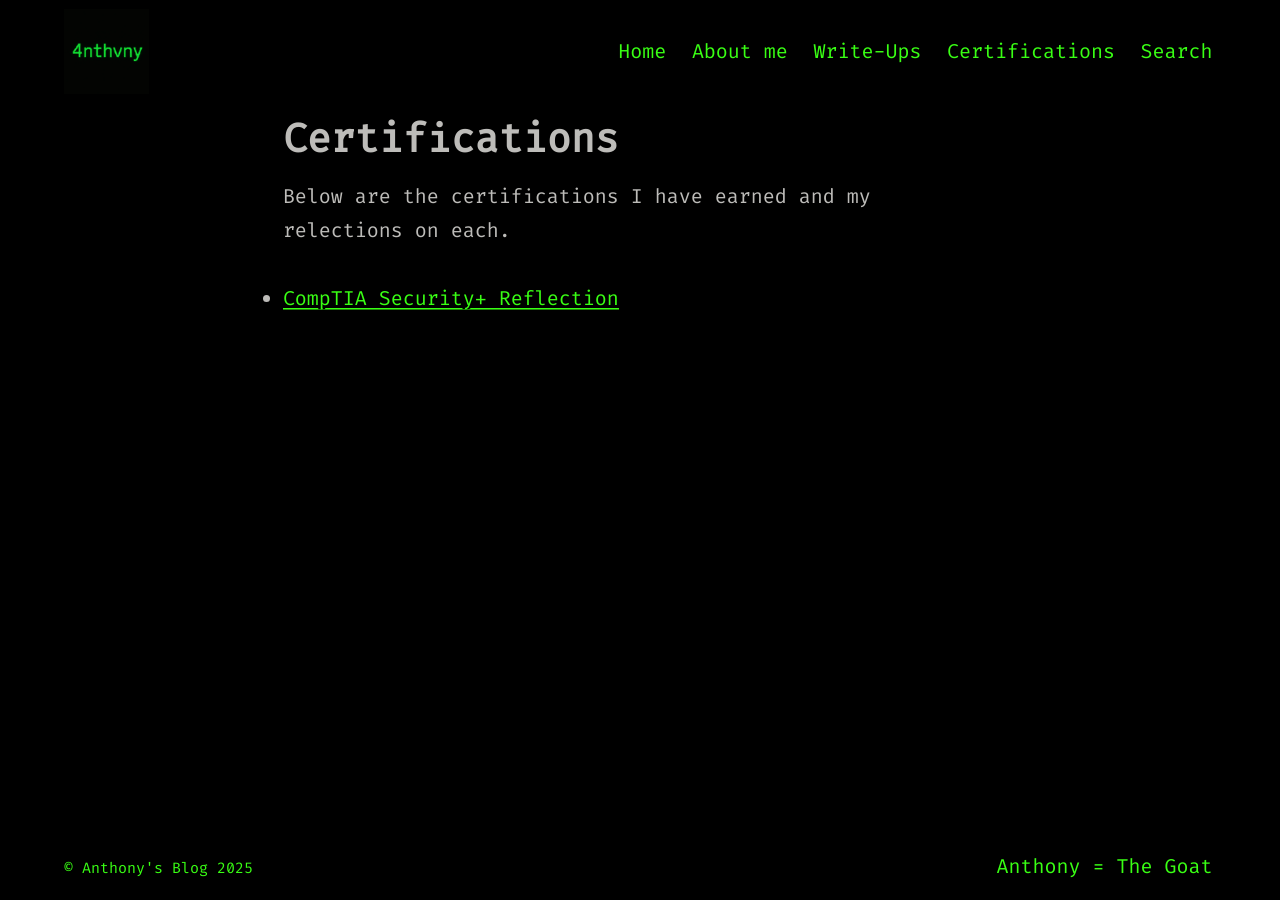
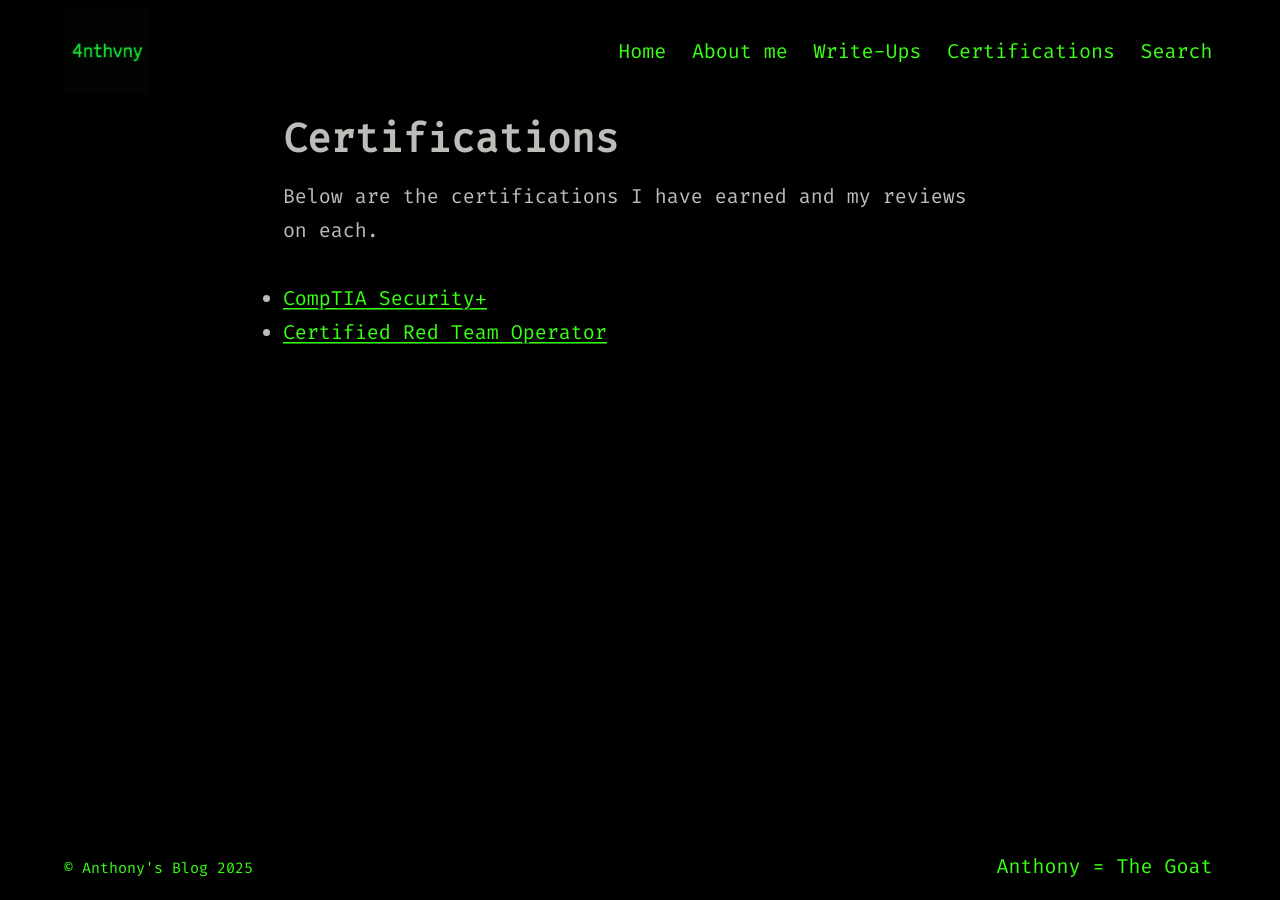
Before and after one commit to 4nthvny/4nthvny.github.io, a Jekyll site: the page built from certifications.md, in a window 1280 px wide. Built offline with Jekyll 4.4.1, drawn with Linux system fonts in a browser that asks for light colours.

Commit message:
Update certifications.md

```diff
--- a/certifications.md
+++ b/certifications.md
@@ -2,6 +2,7 @@
 title: Certifications
 layout: page
 ---
-Below are the certifications I have earned and my relections on each.
+Below are the certifications I have earned and my reviews on each.
 
-- [CompTIA Security+ Reflection](/certifications/security+.md/)
+- [CompTIA Security+](/certifications/security+.md/)
+- [Certified Red Team Operator](/certifcations/CRTO/)
```
